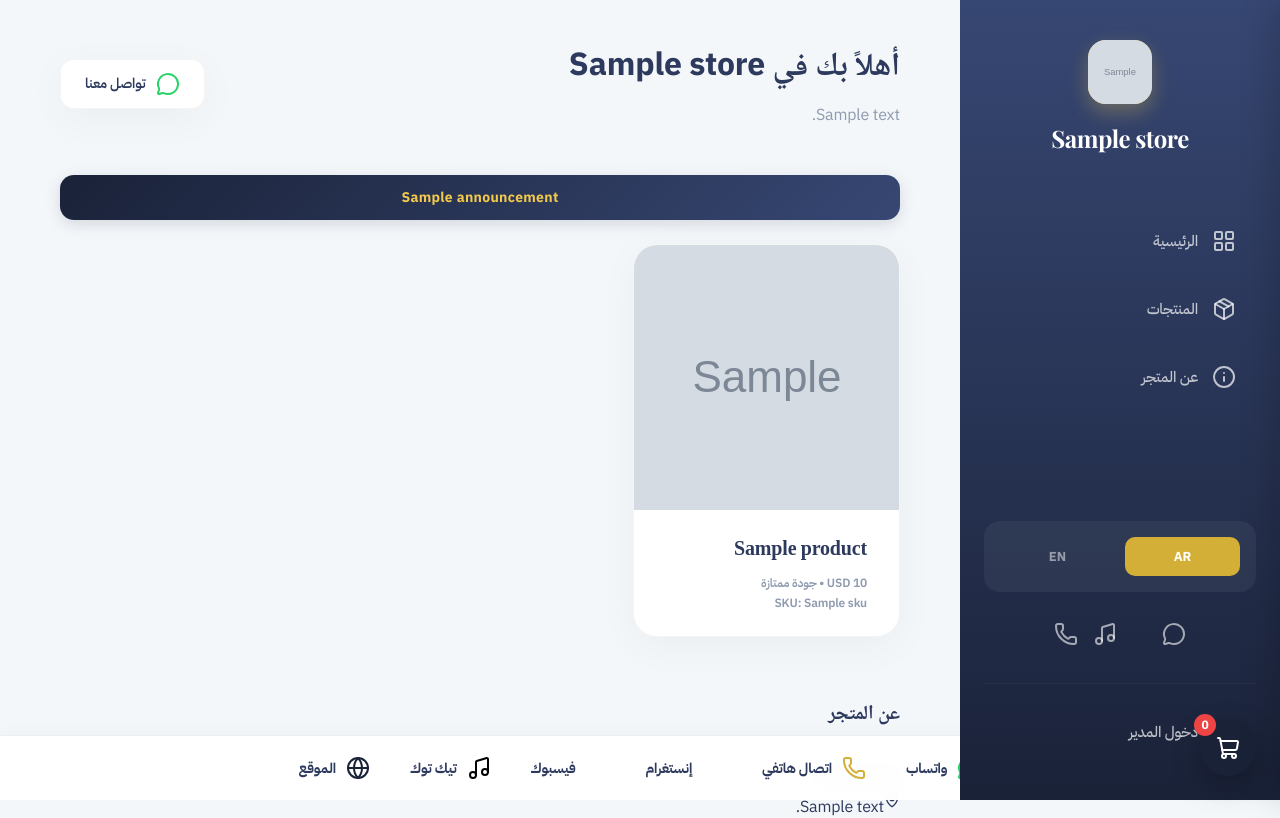
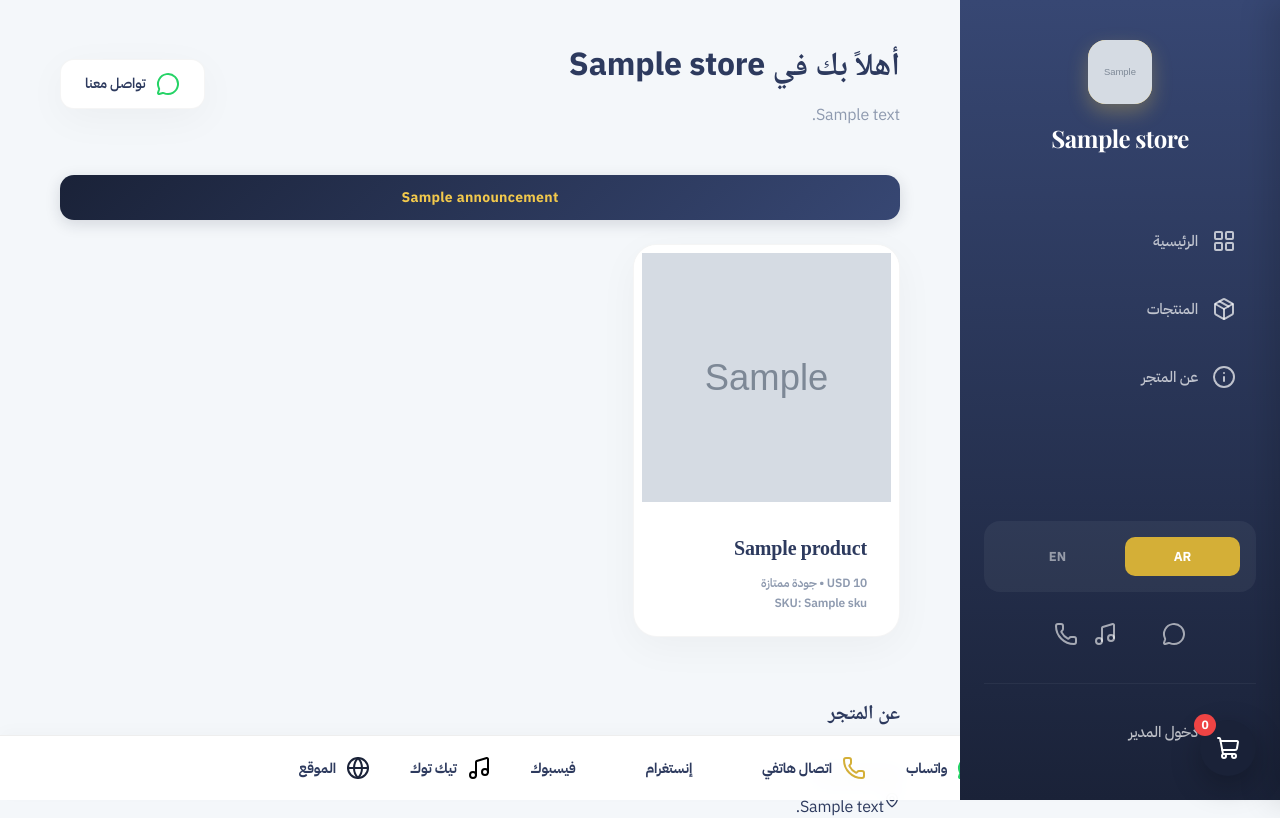
Before and after one commit to rabebar/ramallah-time, a Flask app: page /store/sara-fashion in a window 1280 px wide. Shown: the top 818 px of the page. Run offline with Flask 3, Linux system fonts and the light colour scheme; tables that the repository leaves empty hold one stand-in row (values such as "Sample post"); grey boxes marked "Sample" are stand-in pictures; a database or web service that is not in the repository returns one stand-in record (values such as "Sample title"); some libraries are stand-ins or nearby versions.

Commit message:
fix: correct image display logic in store cards

```diff
--- a/templates/store.html
+++ b/templates/store.html
@@ -379,7 +379,11 @@
                     <div class="badge-soldout">غير متوفر</div>
                 {% endif %}
                 <div class="img-container">
-                    <img src="/static/uploads/{{ product.final_image_url if product.final_image_url else product.processed_image_url }}" alt="{{ product.name }}" loading="lazy" decoding="async" style="width: {{ prod_zoom }}%; height: {{ prod_zoom }}%; object-fit: contain;">
+                    {% if product.final_image_url and product.background and product.background != 'none' %}
+                    <img src="/static/uploads/{{ product.final_image_url }}" alt="{{ product.name }}" loading="lazy" decoding="async" style="width: 100%; height: 100%; object-fit: cover;">
+                    {% else %}
+                    <img src="/static/uploads/{{ product.processed_image_url }}" alt="{{ product.name }}" loading="lazy" decoding="async" style="max-width: {{ prod_zoom }}%; max-height: {{ prod_zoom }}%; object-fit: contain;">
+                    {% endif %}
                 </div>
                 <div class="p-info">
                     <div class="p-name">{{ product.name }}</div>
```
